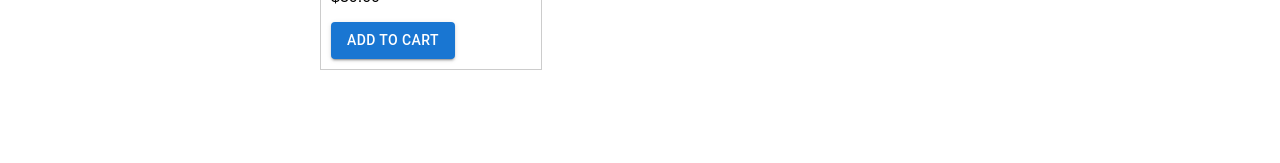
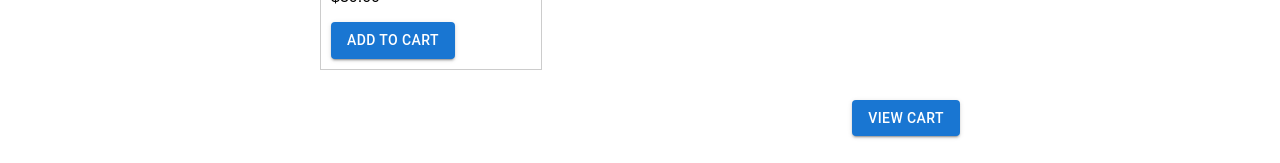
Before and after one commit to tunhazwa-stack/hazwa-ordering-system, a React (Create React App) app: page / in a window 1280 px wide. Shown: the part 2041-2204 px from the top of the page. Before the commit the page ends 2121 px from the top, so only its background shows below. Built offline with nearby package versions, Linux system fonts and the light colour scheme.

Commit message:
Add view cart button in product list page

```diff
--- a/src/components/layout/BaseLayout.js
+++ b/src/components/layout/BaseLayout.js
@@ -1,4 +1,4 @@
-import React, { useContext } from "react";
+import React from "react";
 import Box from "@mui/material/Box";
 import AppBar from "@mui/material/AppBar";
 import { Toolbar } from "@mui/material";
--- a/src/components/productList/ProductList.js
+++ b/src/components/productList/ProductList.js
@@ -9,6 +9,10 @@ import Carousel from "../carousel/Carousel";
 const ProductList = () => {
   const { addToCart } = useContext(CartContext);
   const navigate = useNavigate();
+
+  const handleViewCart = () => {
+    navigate('/cart');
+  }
 
   return (
     <>
@@ -32,6 +36,11 @@ const ProductList = () => {
             </div>
           ))}
         </div>
+        <div className="cart-button">
+        <Button variant="contained" onClick={handleViewCart}>
+            View Cart
+          </Button>
+        </div>
       </div>
     </>
   );
--- a/src/components/productList/productList.css
+++ b/src/components/productList/productList.css
@@ -9,3 +9,9 @@
   padding: 10px;
   width: 200px;
 }
+
+.cart-button{
+  float: right;
+  padding-top: 30px;
+  padding-bottom: 30px;
+}
```
